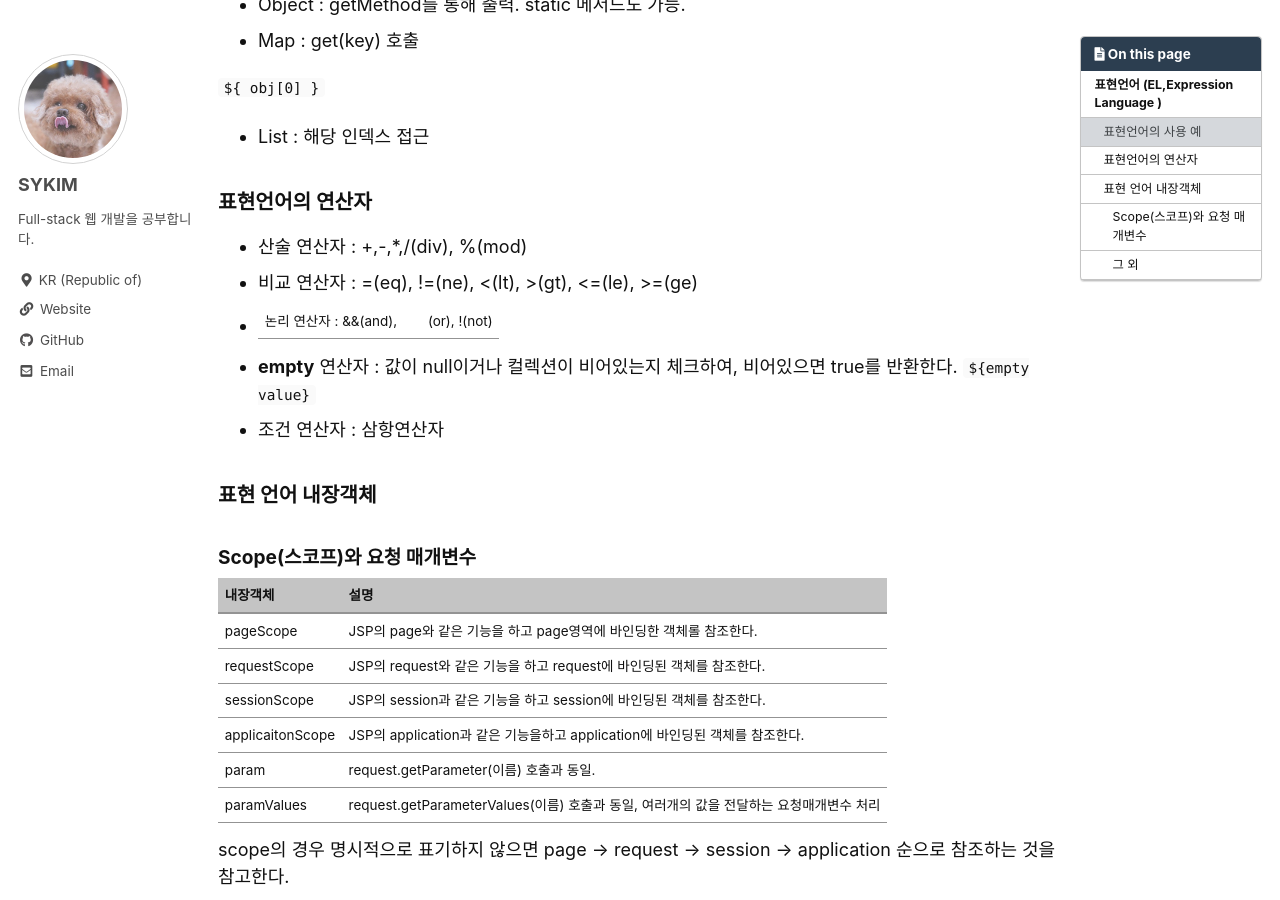
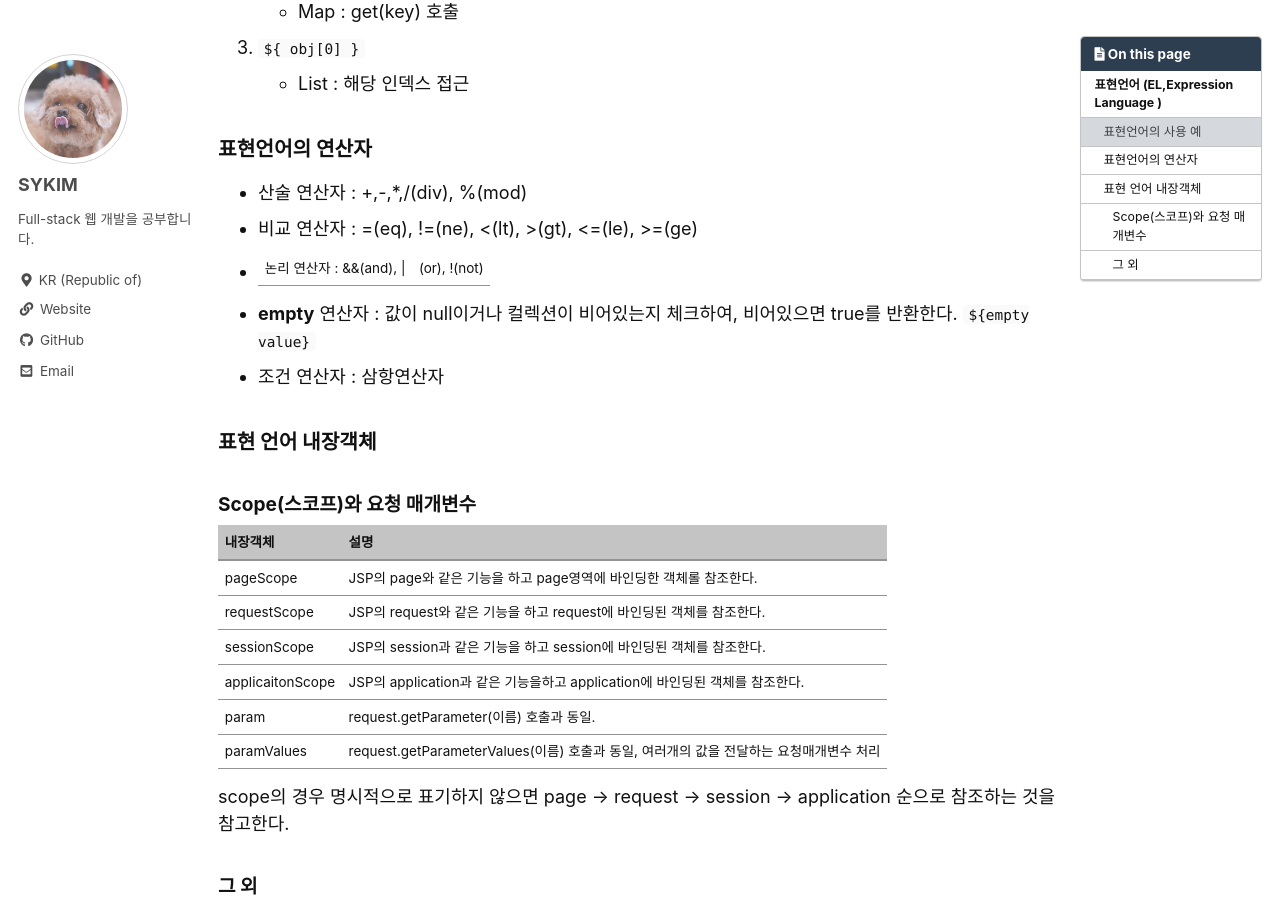
Before and after one commit to stothey0804/stothey0804.github.io, a Jekyll site: the page built from _posts/2020/JAVA/2020-07-18-el.md, in a window 1280 px wide and 900 px high, scrolled down 653 px. Built offline with Jekyll 4.4.1, drawn with Linux system fonts in a browser that asks for light colours; cached includes are drawn as plain includes; comment, search, counter and statistics services are not loaded; part of the change alters nothing that is shown.

Commit message:
blog update

```diff
--- a/_posts/2020/JAVA/2020-07-18-el.md
+++ b/_posts/2020/JAVA/2020-07-18-el.md
@@ -21,14 +21,14 @@ toc_sticky: true
 
 ### 표현언어의 사용 예
 
-`${ value or 변수명 }`
+1. `${ value or 변수명 }`
 - 기본 제공 자료형 : boolean, logn, double, String, null
 
-`${ obj. name }`
+2. `${ obj. name }`
 - Object : getMethod를 통해 출력. static 메서드도 가능.
 - Map : get(key) 호출
 
-`${ obj[0] }`
+3. `${ obj[0] }`
 - List : 해당 인덱스 접근
 
 
@@ -36,7 +36,7 @@ toc_sticky: true
 
 - 산술 연산자 : +,-,*,/(div), %(mod)
 - 비교 연산자 : =(eq), !=(ne), <(lt), >(gt), <=(le), >=(ge)
-- 논리 연산자 : &&(and), ||(or), !(not)
+- 논리 연산자 : &&(and), \||(or), !(not)
 - **empty** 연산자 : 값이 null이거나 컬렉션이 비어있는지 체크하여, 비어있으면 true를 반환한다. `${empty value}`
 - 조건 연산자 : 삼항연산자
 
```
